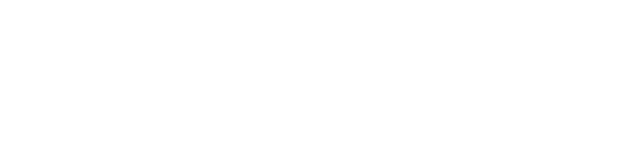
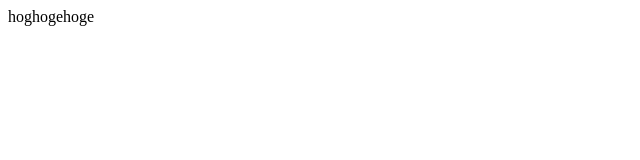
Before and after one commit to ryukiyoshi46/test, a plain HTML site: page index.html in a window 1280 px wide. Shown: the whole page, without its empty margins (0-640 px from the left). Drawn offline with Linux system fonts and the light colour scheme.

Commit message:
feat: hoge

```diff
--- a/index.html
+++ b/index.html
@@ -6,6 +6,6 @@
   <title>Document</title>
 </head>
 <body>
-
+  hoghogehoge
 </body>
 </html>
```
